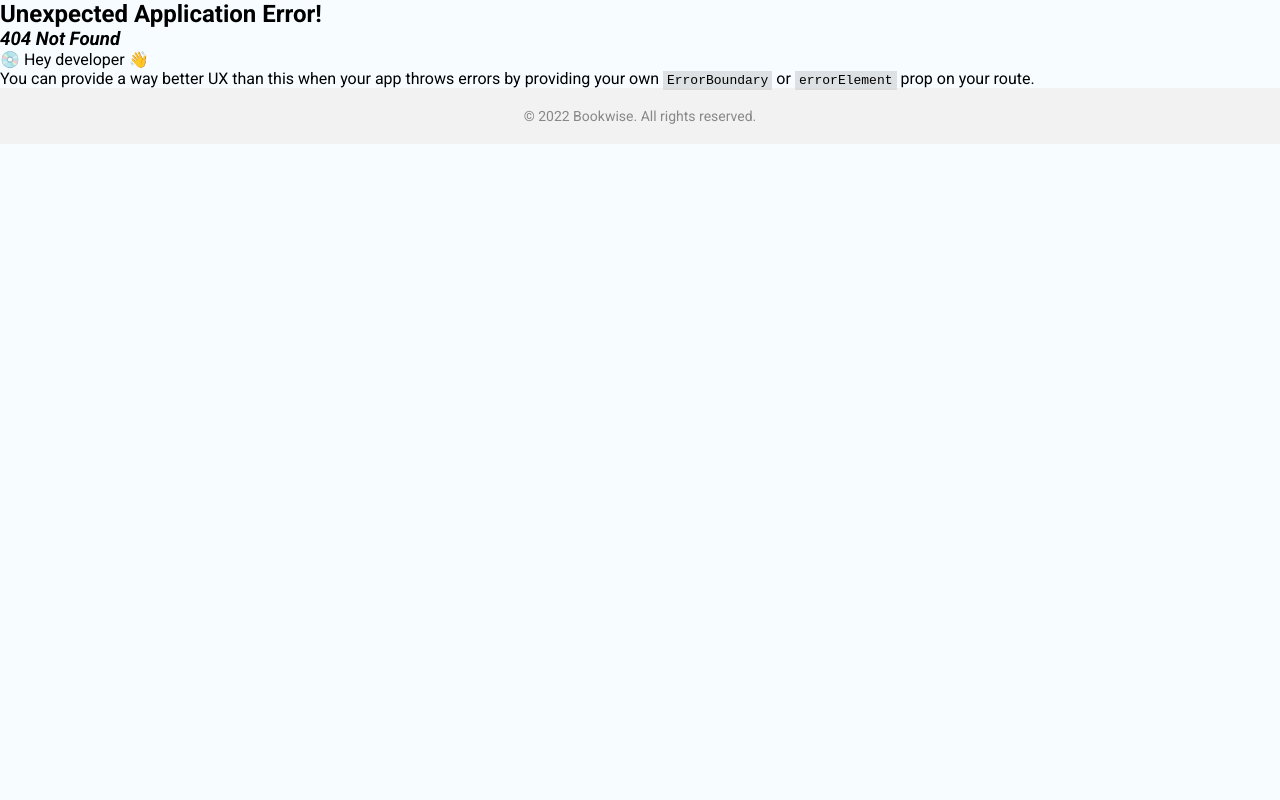
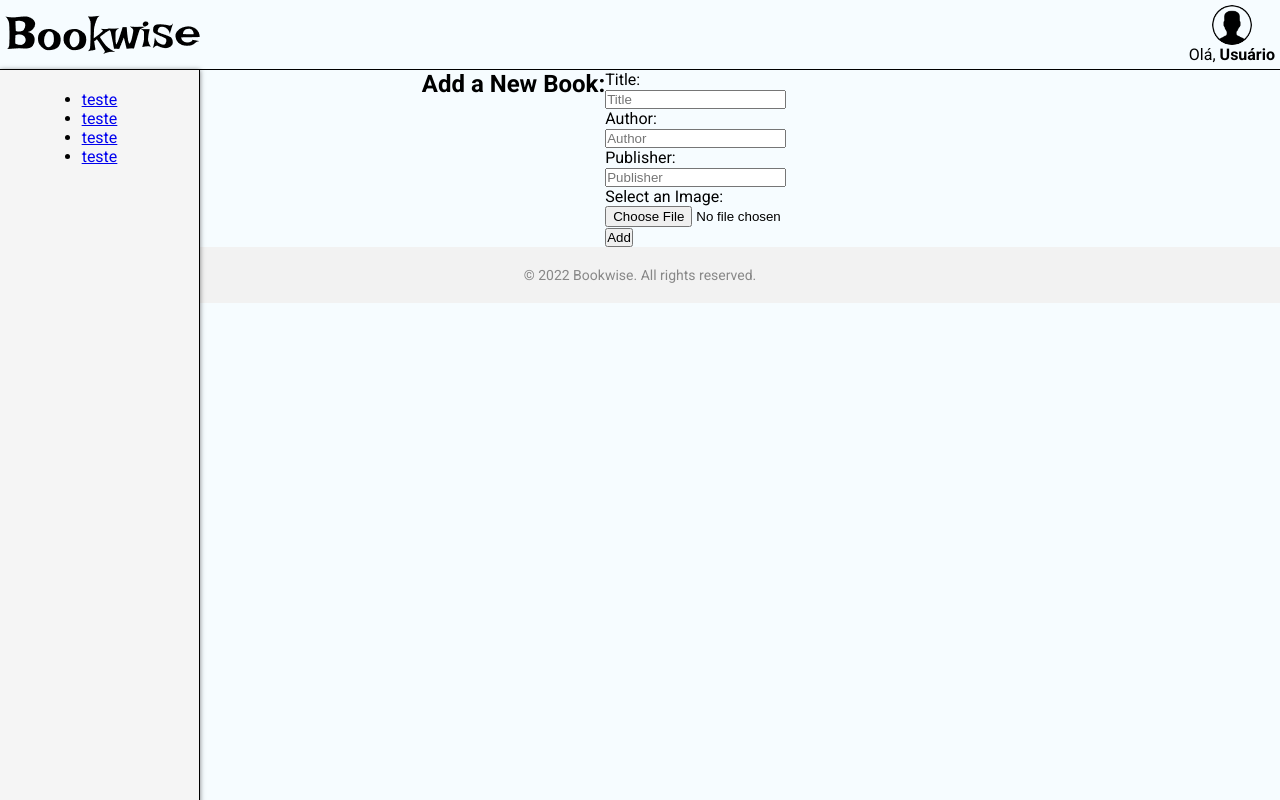
Before and after one commit to Lorrust/bookwise, a React (Vite) app: page /add-book in a window 1280 px wide. Before the commit this address had no page. Built offline with nearby package versions, Linux system fonts and the light colour scheme.

Commit message:
Notes screen created, router add on router.jsx and language ajudsted on AddBook screen.

```diff
--- a/src/pages/AddBook/index.jsx
+++ b/src/pages/AddBook/index.jsx
@@ -3,23 +3,23 @@ import { InvolvesPages } from "../../components/layout/InvolvesPages";
 export const AddBook = () => {
   return (
     <InvolvesPages>
-        <h2>Adicione um Livro</h2>
+        <h2>Add a New Book:</h2>
         <div>
-          <label>Título:</label>
+          <label>Title:</label>
           <br />
-          <input type="text" placeholder="Título" /> <br />
-          <label>Autor:</label>
+          <input type="text" placeholder="Title" /> <br />
+          <label>Author:</label>
           <br />
-          <input type="text" placeholder="Autor" />
+          <input type="text" placeholder="Author" />
           <br />
-          <label>Editora:</label>
+          <label>Publisher:</label>
           <br />
-          <input type="text" placeholder="Editora" />
+          <input type="text" placeholder="Publisher" />
           <br/>
-          <label>Selecione uma imagem:</label>
+          <label>Select an Image:</label>
           <br/>
           <input type="file"/> <br/>
-          <button type="submit">Adicionar</button>
+          <button type="submit">Add</button>
         </div>
     </InvolvesPages>
   );
--- /dev/null
+++ b/src/pages/Notes/index.jsx
@@ -0,0 +1,39 @@
+import { useState } from "react";
+import { InvolvesPages } from "../../components/layout/InvolvesPages";
+
+export const Notes = () => {
+  const [notes, setNotes] = useState([]);
+  const [newNote, setNewNote] = useState("");
+
+  const handleNoteChange = (event) => {
+    setNewNote(event.target.value);
+  };
+
+  const handleNoteSubmit = (event) => {
+    event.preventDefault();
+    setNotes([...notes, newNote]);
+    setNewNote("");
+  };
+
+  return (
+    <InvolvesPages>
+      <main style={{ display: "grid"}}>
+        <h1>Notes</h1>
+        <form onSubmit={handleNoteSubmit}>
+          <input
+            type="text"
+            value={newNote}
+            onChange={handleNoteChange}
+            placeholder="Enter a new note:"
+          />
+          <button type="submit">Add Note</button>
+        </form>
+        <ul>
+          {notes.map((note, index) => (
+            <li key={index}>{note}</li>
+          ))}
+        </ul>
+      </main>
+    </InvolvesPages>
+  );
+};
```
Also changed, not shown: src/router/router.jsx (+6 -2 lines).
